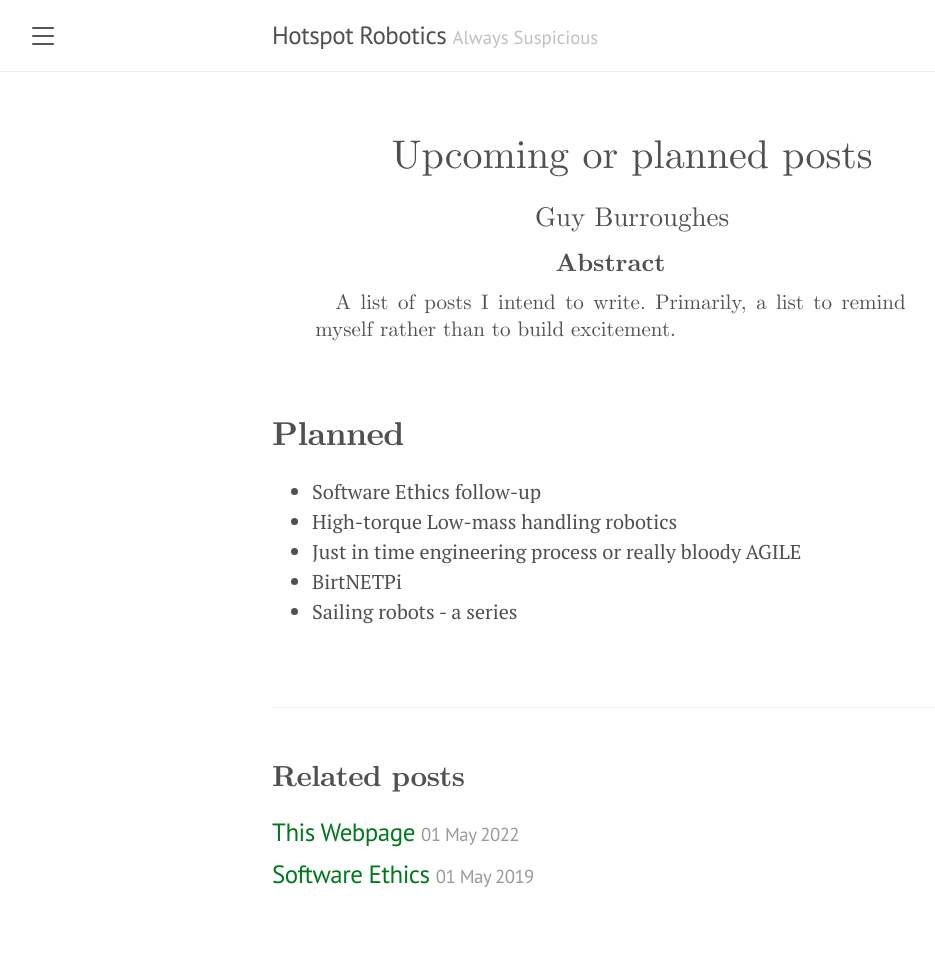
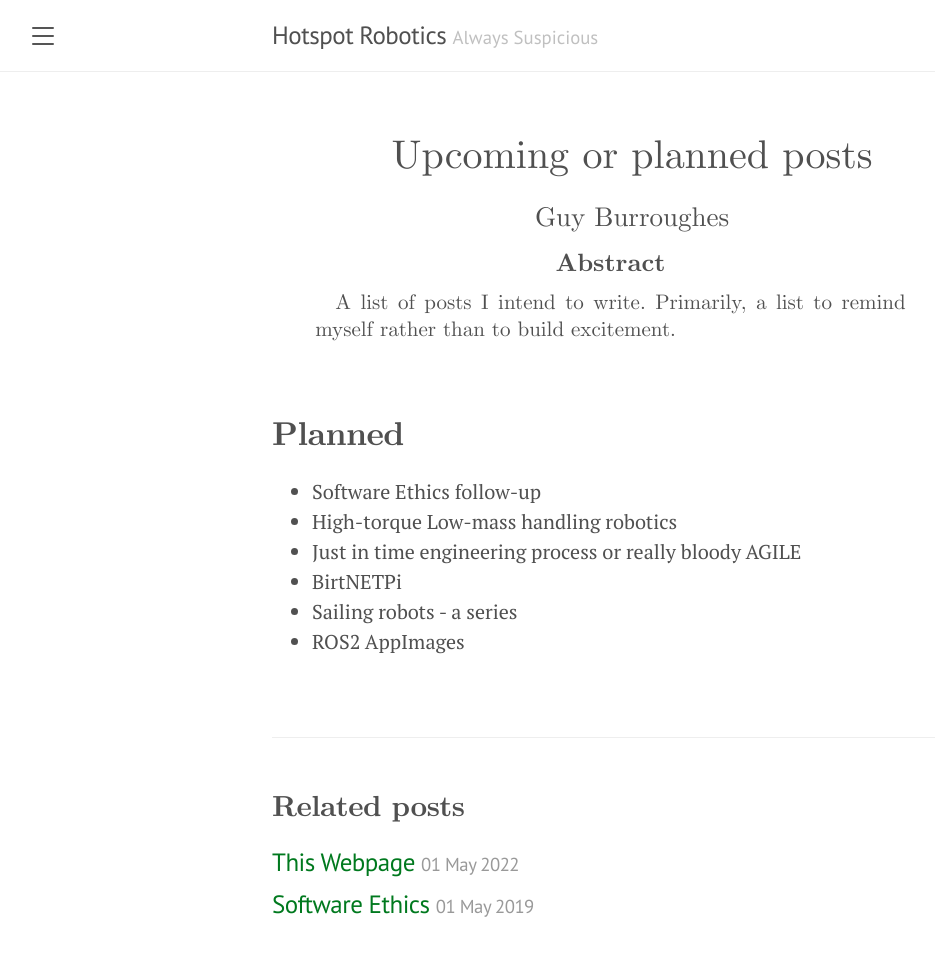
Before and after one commit to phuicy/web, a Jekyll site: the page built from _posts/2022-05-29-upcoming .md, in a window 1280 px wide. Shown: the whole page, without its empty margins (8-943 px from the left). Built offline with Jekyll 4.4.1, drawn with Linux system fonts in a browser that asks for light colours; before the commit the page ends 950 px from its top, so only the background shows below that.

Commit message:
Update 2022-05-29-upcoming .md

```diff
--- a/_posts/2022-05-29-upcoming .md
+++ b/_posts/2022-05-29-upcoming .md
@@ -13,3 +13,4 @@ abstract: A list of posts I intend to write. Primarily, a list to remind myself
 * Just in time engineering process or really bloody AGILE
 * BirtNETPi
 * Sailing robots - a series
+* ROS2 AppImages
```
